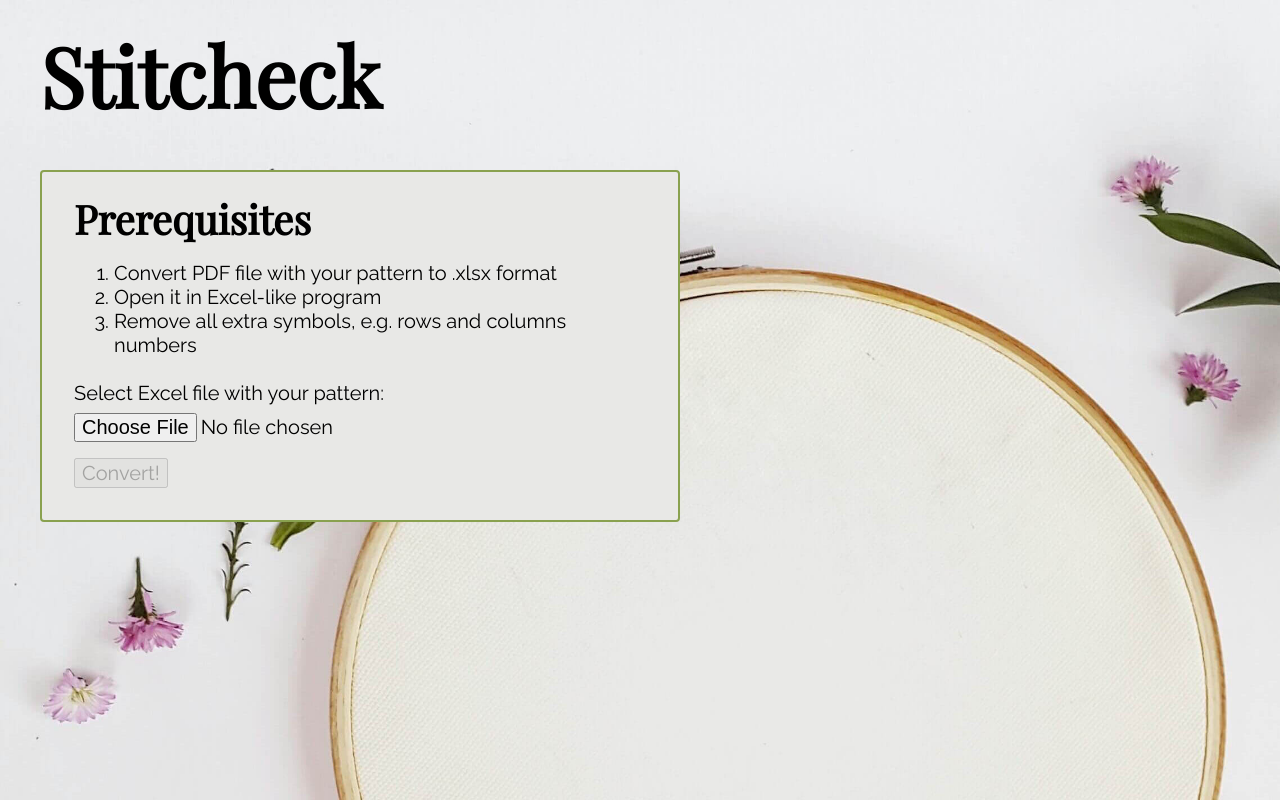
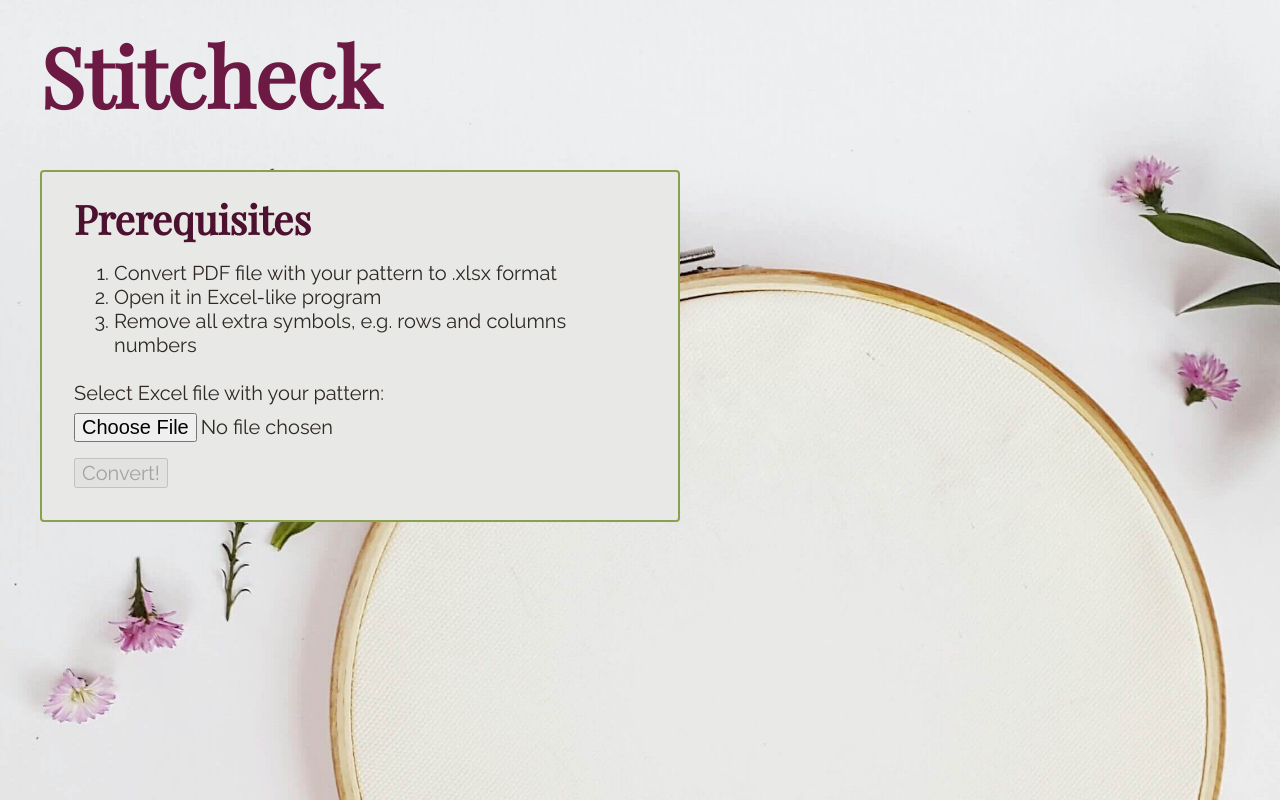
Before and after one commit to Ollisteka/stitcheck, a React (Create React App) app in the folder client/: page / in a window 1280 px wide. Built offline with nearby package versions, Linux system fonts and the light colour scheme.

Commit message:
Played with accent fonts

```diff
--- a/client/src/index.css
+++ b/client/src/index.css
@@ -1,6 +1,9 @@
 :root {
     --body-top-margin: 20px;
     --body-margin: 40px;
+    --text-color: #2e2924;
+    --accent-color-dark: #6c1944;
+    --accent-color-darkest: #4b112f;
 }
 
 body {
@@ -13,6 +16,7 @@ body {
     background: url('./static/bg.jpg') no-repeat;
     background-size: cover;
     min-height: calc(100vh - var(--body-top-margin) - var(--body-margin));
+    color: var(--text-color);
 }
 
 code {
@@ -30,11 +34,17 @@ h3 {
 h1 {
     font-size: 82px;
     margin-bottom: 40px;
+    color: var(--accent-color-dark);
 }
 
 h2 {
     font-size: 40px;
     margin-bottom: 16px;
+}
+
+h2,
+h3 {
+    color: var(--accent-color-darkest);
 }
 
 @media screen and (max-width: 700px) {
```
